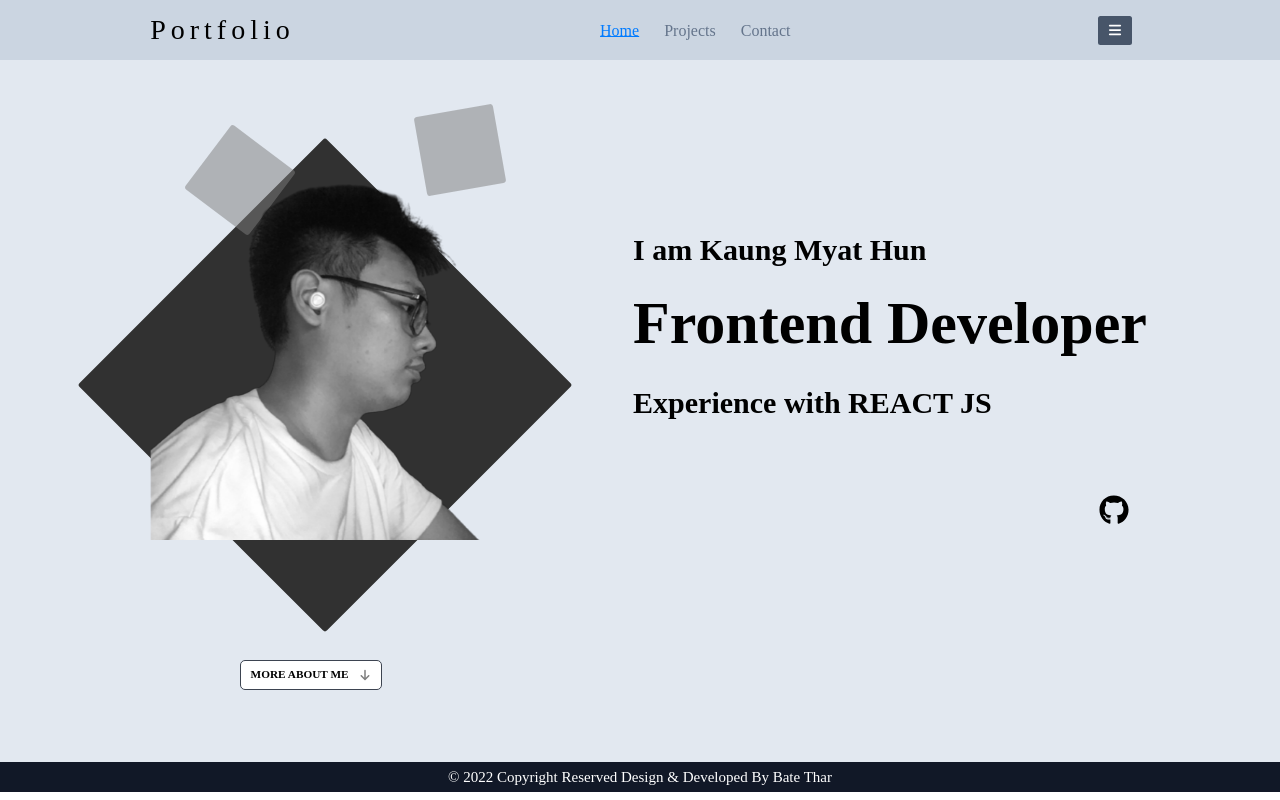
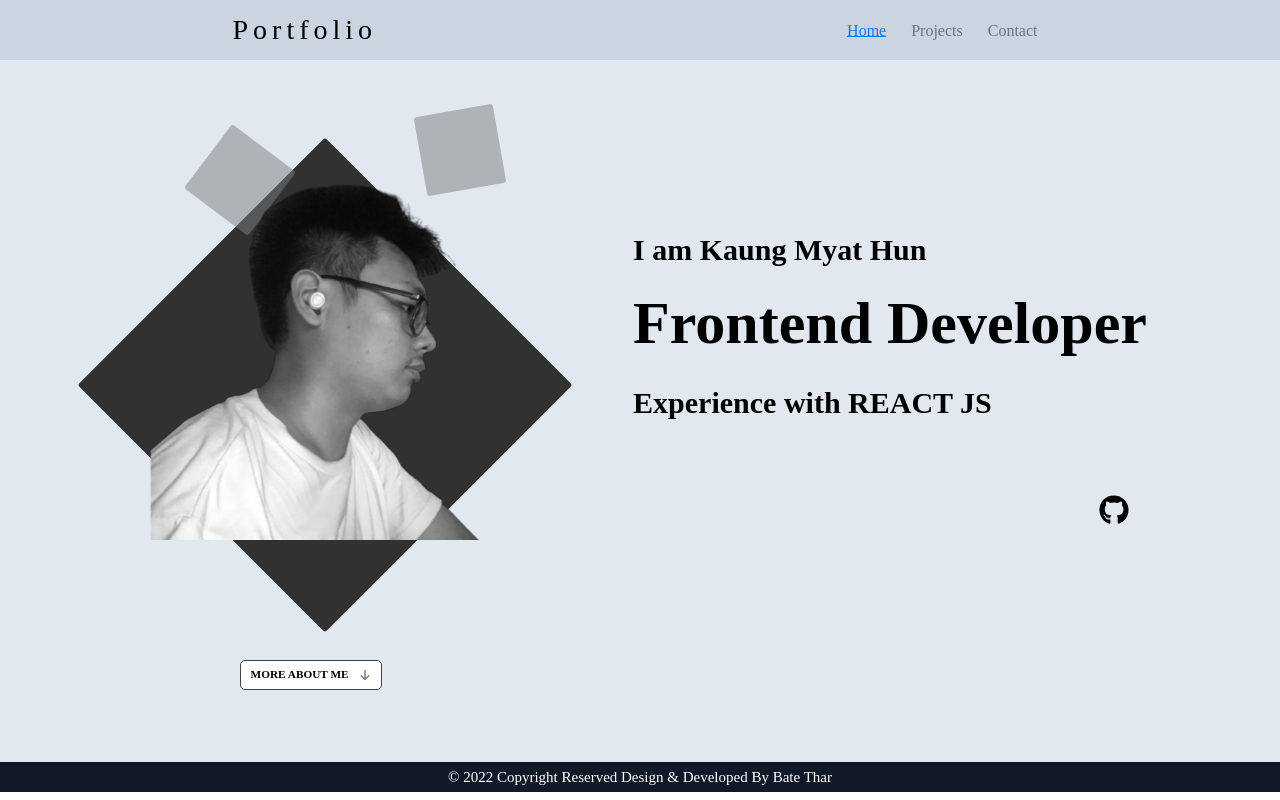
Before and after one commit to Kaung-Myat-Hun/portfolio, a React (Vite) app: page / in a window 1280 px wide. Built offline with nearby package versions, Linux system fonts and the light colour scheme.

Commit message:
fix: nav error

```diff
--- a/src/components/Navbar/Navbar.jsx
+++ b/src/components/Navbar/Navbar.jsx
@@ -49,7 +49,7 @@ function Navbar() {
           </li>
         </ul>
         <button
-          className="bg-slate-600 text-white rounded px-4 py-3"
+          className="bg-slate-600 min-[400px]:hidden text-white rounded px-4 py-3"
           onClick={() => setIsOpen(true)}>
           <svg
             width="14px"
```
